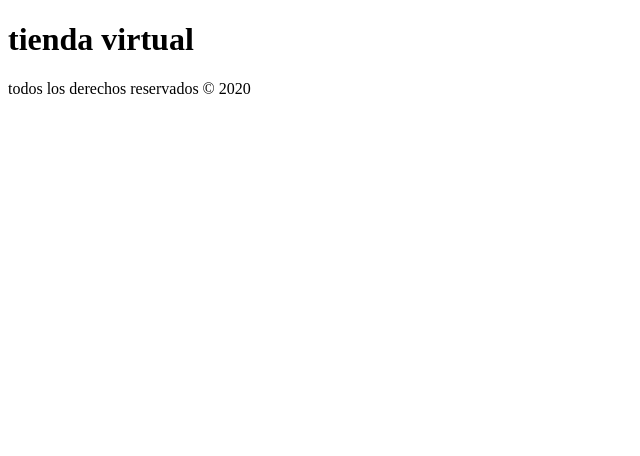
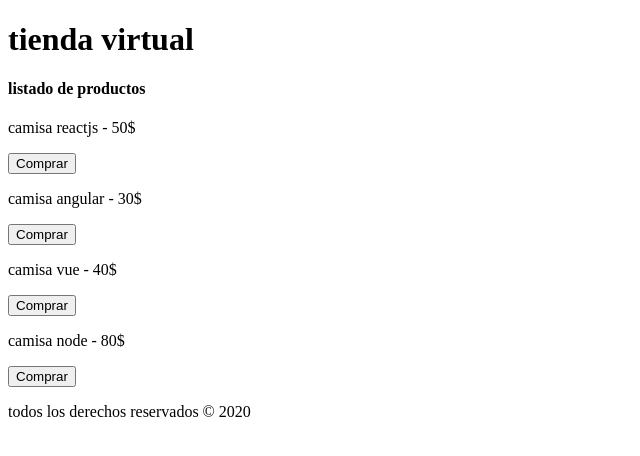
Before and after one commit to carlCarlson6/UdemyReactCourse, a React (Create React App) app in the folder Section004-ReactBasico/basicos/: page / in a window 1280 px wide. Shown: the top 456 px of the page, without its empty margins (0-640 px from the left). Built offline with nearby package versions, Linux system fonts and the light colour scheme.

Commit message:
hooks and state

```diff
--- a/Section004-ReactBasico/basicos/src/App.js
+++ b/Section004-ReactBasico/basicos/src/App.js
@@ -1,17 +1,27 @@
-import React, {Fragment} from 'react';
+import React, {Fragment, useState} from 'react';
 import Header from './components/Header';
 import Footer from './components/Footer';
+import Product from './utils/Product';
+import ListProducto from './components/ListProducto';
 
 
 function App() {
+	// crear listado de productos
+	const initialProducts = [new Product(1, 'camisa reactjs', 50), new Product(2, 'camisa angular', 30), new Product(3, 'camisa vue', 40), new Product(4, 'camisa node', 80)];
+	const [productos, setProductos] = useState(initialProducts);
+
+	// state para carrito de la compra
+	const [carrito, agregarProducto] = useState([]);
 
 	// obtener fecha
 	const fecha = new Date().getFullYear();
 
 	return (
     	<Fragment>
-      		<Header titulo='tienda virtual'/>
-      		<Footer fecha={fecha}/>
+      		<Header key="header" titulo='tienda virtual'/>
+			<h4>listado de productos</h4>
+			<ListProducto key="listado productos" productos={productos} carrito={carrito} agregar={agregarProducto}/>
+      		<Footer key="footer" fecha={fecha}/>
     	</Fragment>
   	);
 }
--- a/Section004-ReactBasico/basicos/src/components/Footer.jsx
+++ b/Section004-ReactBasico/basicos/src/components/Footer.jsx
@@ -1,4 +1,5 @@
 import React from 'react';
+
 
 const Footer = (props) => (<footer><p>todos los derechos reservados &copy; {props.fecha} </p></footer>)
 
--- a/Section004-ReactBasico/basicos/src/components/Header.jsx
+++ b/Section004-ReactBasico/basicos/src/components/Header.jsx
@@ -1,4 +1,5 @@
 import React from 'react';
+
 
 function Header({titulo}) {
     let headerMessage = titulo;
@@ -6,16 +7,4 @@ function Header({titulo}) {
     return jsxReturn;
 }
 
-function checkEdad(edad) {
-    let mensaje;
-
-    if (edad >= 18) {
-        mensaje = 'eres mayor de edad';
-    } else {
-        mensaje = 'eres menor de edad';
-    }
-
-    return mensaje
-}
-
 export default Header;
--- /dev/null
+++ b/Section004-ReactBasico/basicos/src/components/ListProducto.jsx
@@ -0,0 +1,8 @@
+import React from 'react';
+import Producto from './Producto'
+
+const ListProducto = ({productos, carrito, agregar}) => {
+    return ( productos.map(producto => (<Producto key={producto.id} producto={producto} carrito={carrito} agregar={agregar}/>) ) );
+}
+
+export default ListProducto;
--- /dev/null
+++ b/Section004-ReactBasico/basicos/src/components/Producto.jsx
@@ -0,0 +1,19 @@
+import React from 'react';
+
+const Producto = ({producto, carrito, agregar}) => {
+    const {id, name, precio} = producto;
+
+    // agregar prodcutop al carrito
+    const seleccionarProducto = () => {
+        console.log(`comprando producto id: ${id}`);
+    }
+
+    return (
+        <div>
+            <p>{name} - {precio}$</p>
+            <button type="button" onClick={seleccionarProducto}>Comprar</button>
+        </div>
+    );
+}
+
+export default Producto;
--- a/Section004-ReactBasico/basicos/src/index.js
+++ b/Section004-ReactBasico/basicos/src/index.js
@@ -3,7 +3,7 @@ import ReactDOM from 'react-dom';
 import App from './App';
 import * as serviceWorker from './serviceWorker';
 
-ReactDOM.render(<App />, document.getElementById('react'));
+ReactDOM.render(<App key="app" />, document.getElementById('react'));
 
 // If you want your app to work offline and load faster, you can change
 // unregister() to register() below. Note this comes with some pitfalls.
--- /dev/null
+++ b/Section004-ReactBasico/basicos/src/utils/Product.js
@@ -0,0 +1,9 @@
+class Product {
+    constructor(id, name, precio) {
+        this.id = id;
+        this.name = name;
+        this.precio = precio;
+    }
+}
+
+export default Product;
```
